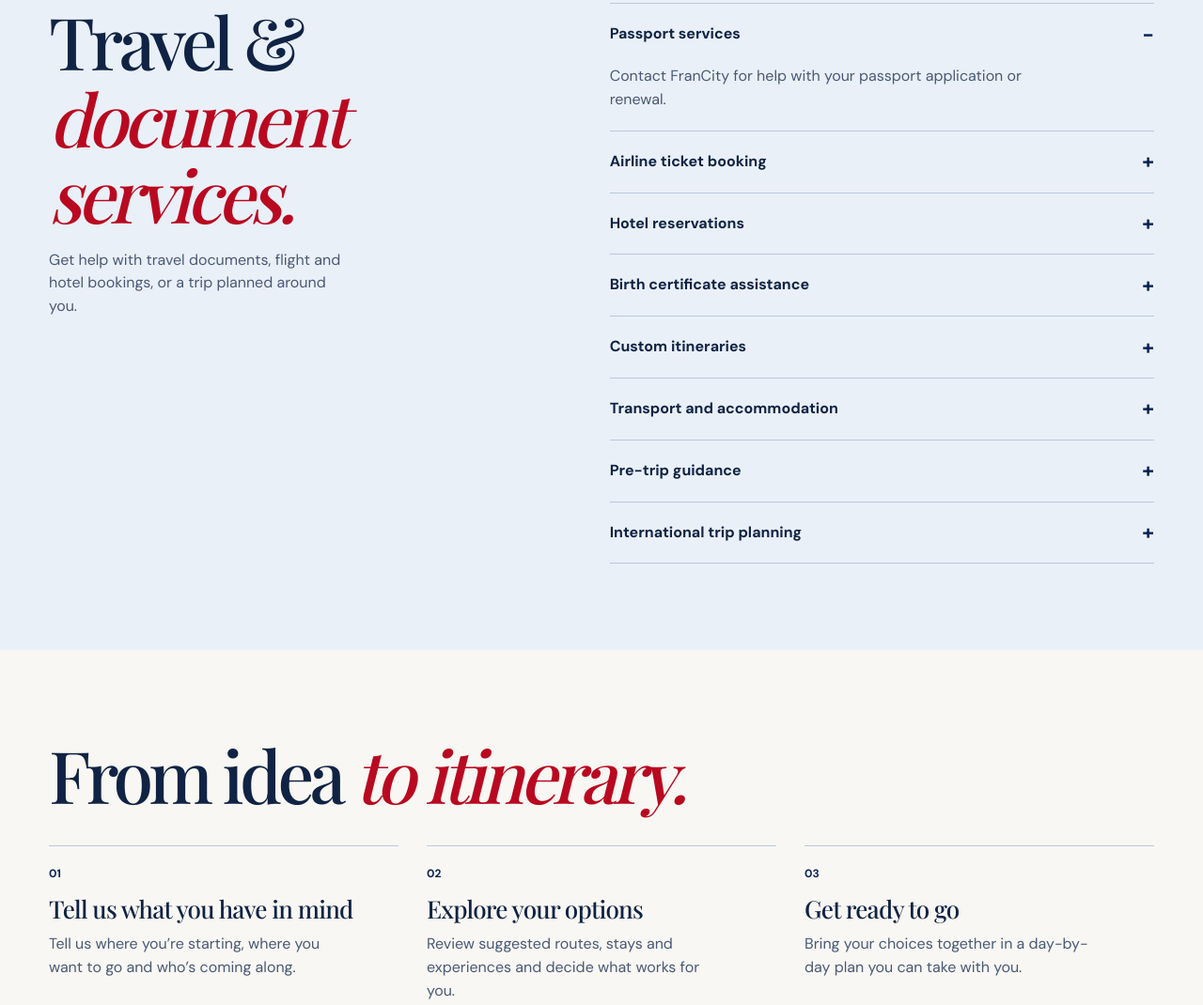
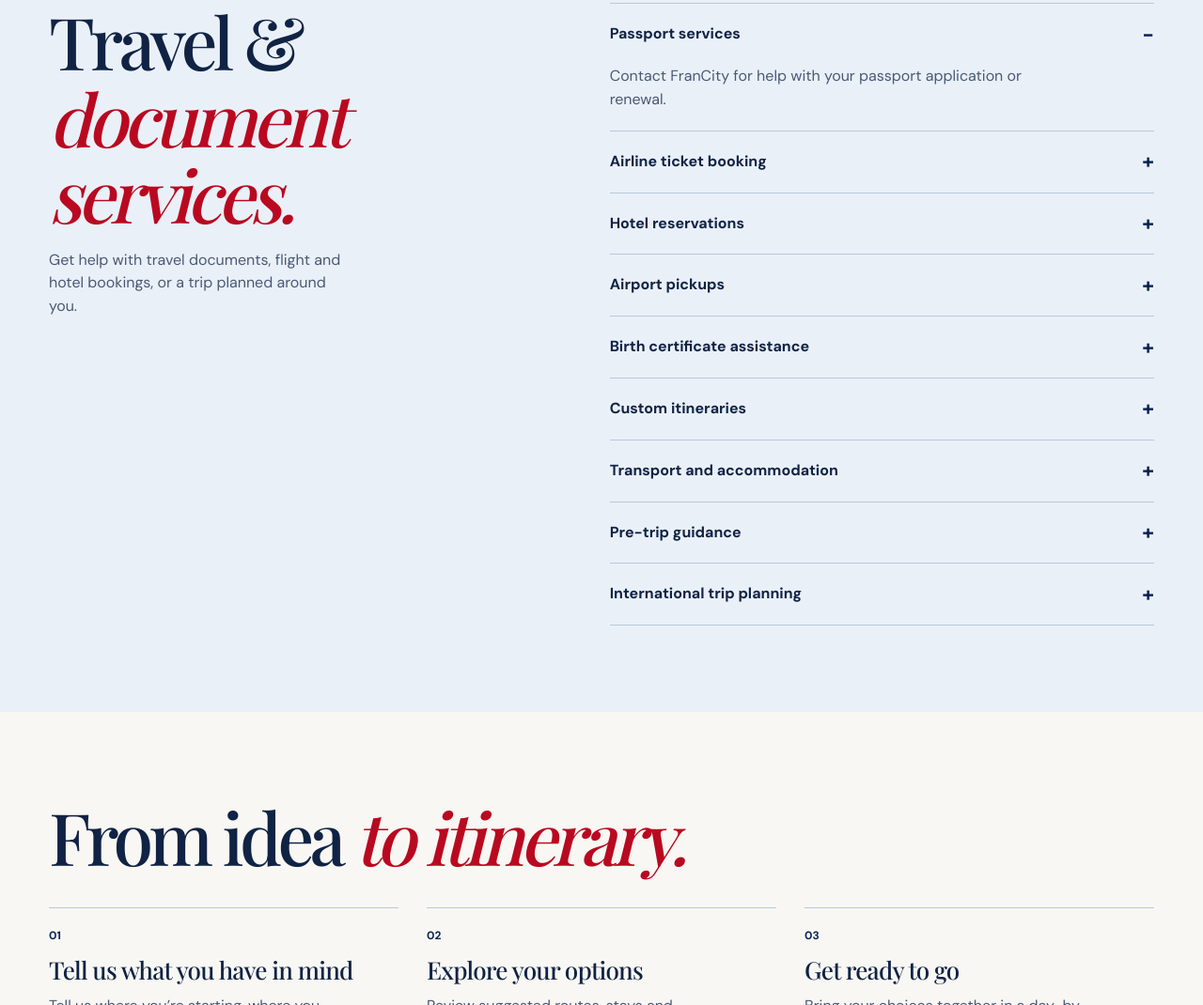
Before and after one commit to theernestmensah/FrankCity, a plain HTML site: page index.html in a window 1280 px wide. Shown: the part 2488-3558 px from the top of the page at 94% size. Drawn offline with nearby package versions, Linux system fonts and the light colour scheme; a web font is replaced by a local one.

Commit message:
Add files via upload

```diff
--- a/index.html
+++ b/index.html
@@ -72,6 +72,7 @@
 <details open><summary>Passport services</summary><p>Contact FranCity for help with your passport application or renewal.</p></details>
 <details><summary>Airline ticket booking</summary><p>Share your route and travel dates to get help comparing flight options and booking tickets.</p></details>
 <details><summary>Hotel reservations</summary><p>Get help finding and reserving a hotel that fits your dates and budget.</p></details>
+<details><summary>Airport pickups</summary><p>Arrange a pickup from the airport to your hotel or destination. Share your flight details, arrival time and number of passengers with FranCity.</p></details>
 <details><summary>Birth certificate assistance</summary><p>Contact FranCity to discuss the help you need with a birth certificate.</p></details>
 <details><summary>Custom itineraries</summary><p>Build your days around what you enjoy, with time for the places and experiences you came for.</p></details>
 <details><summary>Transport and accommodation</summary><p>Compare ways to get there and find stays that suit your plans, whether you’re taking a weekend road trip or visiting several regions.</p></details>
@@ -134,7 +135,7 @@
 <label>Travel window<input name="timing" placeholder="e.g. Next April" maxlength="80"></label>
 <label>Travelers<select name="travelers"><option>Solo</option><option>Two travelers</option><option>Family</option><option>Group</option></select></label>
 <label><span>Budget in GHS <span class="optional">(optional)</span></span><input name="budget" inputmode="decimal" type="number" min="0" step="0.01" placeholder="e.g. 2500"></label>
-<label>Help with<select name="service"><option>Full trip planning</option><option>Transport and stays</option><option>Pre-trip guidance</option></select></label>
+<label>Help with<select name="service"><option>Full trip planning</option><option>Transport and stays</option><option>Airport pickup</option><option>Pre-trip guidance</option></select></label>
 </div>
 <label>What would make it a great trip?<textarea name="notes" rows="3" placeholder="A weekend away, local food, time by the sea…" maxlength="800"></textarea></label>
 <button class="button" type="submit">Create trip brief <span aria-hidden="true">↗</span></button>
```
